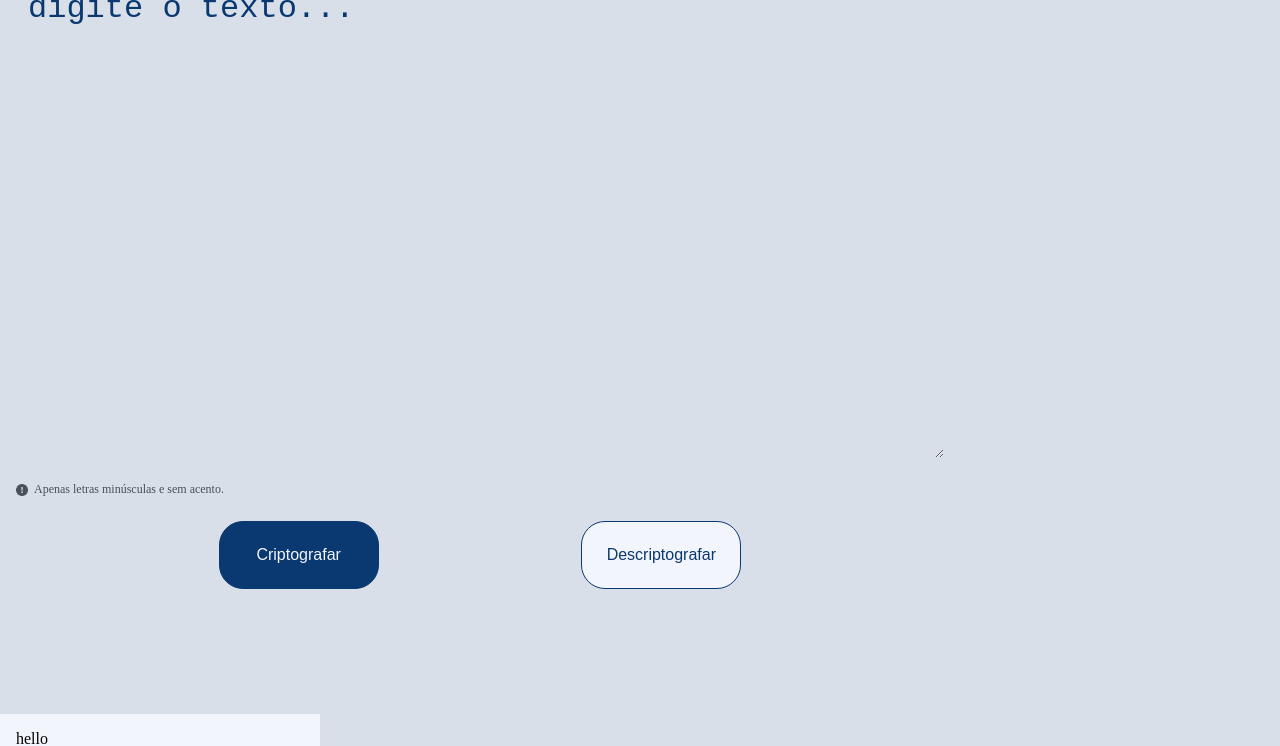
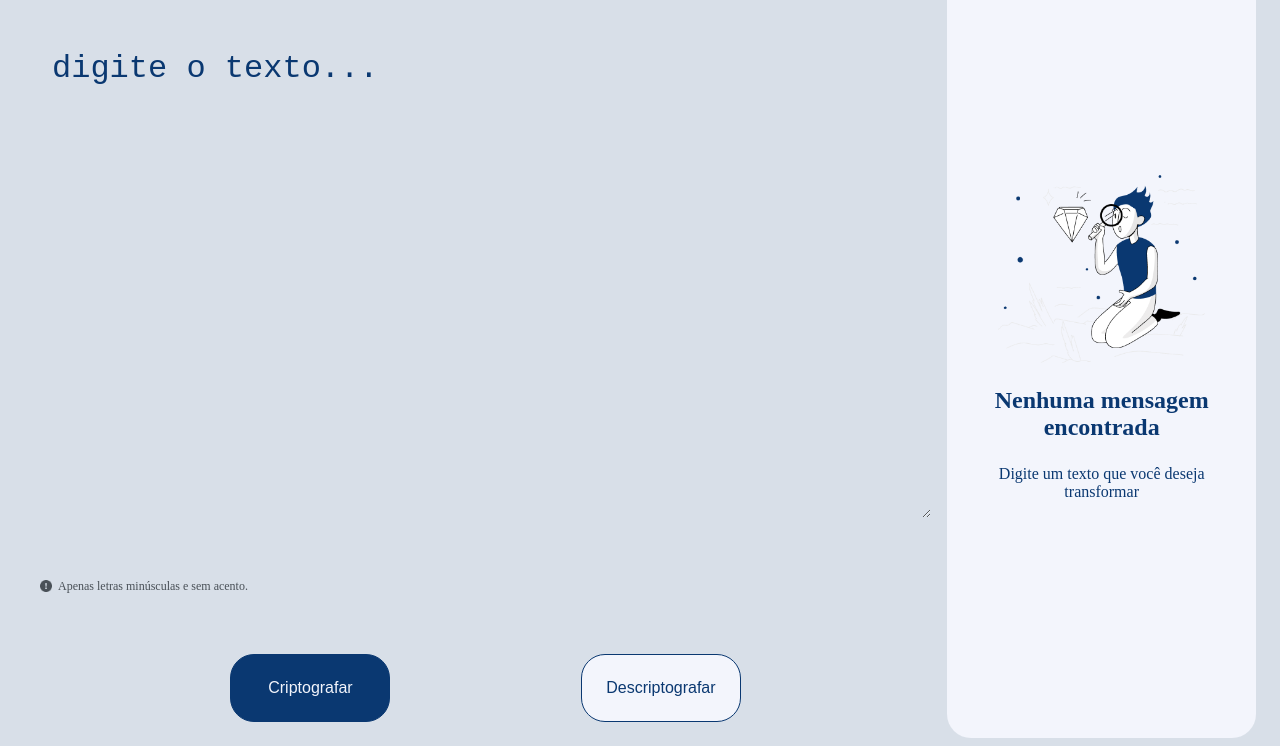
Before and after one commit to carralas/decoder-project, a plain HTML site: page index.html in a window 1280 px wide. Shown: the part 86-832 px from the top of the page. Drawn offline with Linux system fonts and the light colour scheme.

Commit message:
feat: create output area with two different formats and copy button

```diff
--- a/assets/css/style.css
+++ b/assets/css/style.css
@@ -9,16 +9,20 @@
 }
 
 body {
+    background-color: var(--main-background-color);
+}
+
+main{
     display: flex;
     flex-direction: row;
 
-    background-color: var(--main-background-color);
+    padding: 1.5rem;
 }
 
 .input {
     display: flex;
     flex-direction: column;
-    gap: 1.5rem;
+    justify-content: space-between;
 
     width: 75vw;
     height: 100vh;
@@ -101,7 +105,69 @@ body {
     width: 25vw;
     height: 100vh;
 
+    padding: 1rem;
+    border-radius: 1.5rem;
+
     background-color: var(--secondary-color-2);
+}
+
+.output div {
+    display: flex;
+    flex-direction: column;
+    align-items: center;
+    gap: 1.5rem;
+
+    height: 100%;
+}
+
+.output .output__empty {
+    justify-content: center;
+}
+
+.output .output__empty img {
+    width: 75%;
+}
+
+.output .output__empty span {
+    color: var(--main-color-1);
+    text-align: center;
+}
+
+.output .output__empty .title {
+    font-size: 1.5rem;
+    font-weight: 700;
+}
+
+.output .output__empty .subtitle {
+    font-size: 1rem;
+    font-weight: 400;
+}
+
+.output .output__filled {
+    display: none;
+
+    justify-content: space-between;
+}
+
+.output .output__filled .output__filled__box {
+    height: 62.5%;
 
     padding: 1rem;
+
+    color: var(--secondary-color-1);
+    font-size: 1rem;
+    font-weight: 400;
 }
+
+.output .output__filled button.copy {
+    width: 7.5rem;
+
+    padding: 1.5rem;
+    border: 1px solid var(--main-color-1);
+    border-radius: 1.5rem;
+
+    background-color: transparent;
+
+    font-size: 1rem;
+    font-weight: 400;
+}
--- a/index.html
+++ b/index.html
@@ -22,7 +22,17 @@
                 <button class="decode">Descriptografar</button>
             </div>
         </section>
-        <section class="output">hello</section>
+        <section class="output">
+            <div class="output__empty">
+                <img src="./assets/img/looking-for-decode.png" alt="Personagem Investigando">
+                <span class="title">Nenhuma mensagem encontrada</span>
+                <span class="subtitle">Digite um texto que você deseja transformar</span>
+            </div>
+            <div class="output__filled">
+                <span class="output__filled__box"></span>
+                <button class="copy">Copiar</button>
+            </div>
+        </section>
     </main>
     <footer></footer>
 
```
